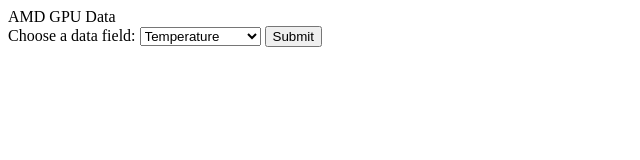
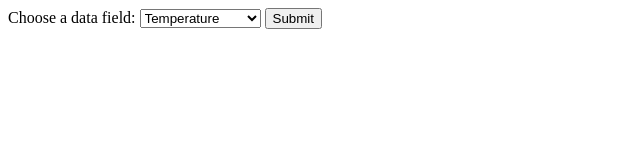
Before and after one commit to llang629/amdgpu, a plain HTML site: page fahamd/index.html in a window 1280 px wide. Shown: the whole page, without its empty margins (0-640 px from the left). Drawn offline with nearby package versions, Linux system fonts and the light colour scheme; no server answers.

Commit message:
tidy up html presentation

```diff
--- a/fahamd/index.html
+++ b/fahamd/index.html
@@ -1,15 +1,13 @@
 <html>
 <head>
-    <title>AMD GPU Data</title>
+  <title>Folding@Home with AMD GPUs</title>
   <meta http-equiv="content-type" content="text/html; charset=UTF-8" />
   <script src="plotly.min.js"></script>
   <script src="fahamd.js"></script>
   <!-- <link rel="stylesheet" type="text/css" href="styles.css"> -->
 </head>
 <body onload='init()'>
-    <div class="navbar"><span>AMD GPU Data</span></div>
   <div class="wrapper">
-        <div id="chart"></div>
     <form>
       <label for="field">Choose a data field:</label>
       <select id="field" name="field">
@@ -23,6 +21,7 @@
       </select>
       <input type="submit">
     </form>
+    <div id="chart"></div>
   </div>
 </body>
 </html>
```
Lines whose indentation alone changed are shown as unchanged.
